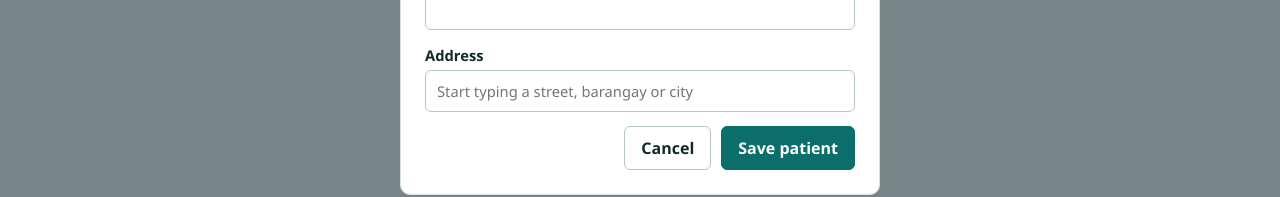
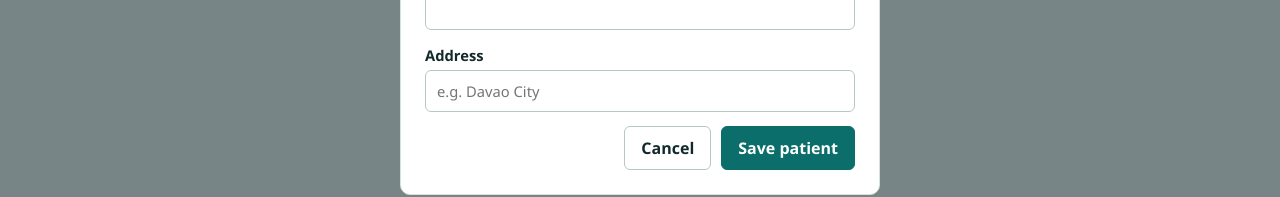
Before and after one commit to mdpequit-sudo/WS101-Project, a website: page public/index.html in a window 1280 px wide. Both pictures are taken after a click on the button "Register patient". Shown: the part 438-635 px from the top of the page. Drawn offline with Linux system fonts and the light colour scheme; no server answers.

Commit message:
Change address placeholder

```diff
--- a/public/index.html
+++ b/public/index.html
@@ -110,7 +110,7 @@
               name="address"
               required
               autocomplete="off"
-              placeholder="Start typing a street, barangay or city"
+              placeholder="e.g. Davao City"
               role="combobox"
               aria-autocomplete="list"
               aria-expanded="false"
```
